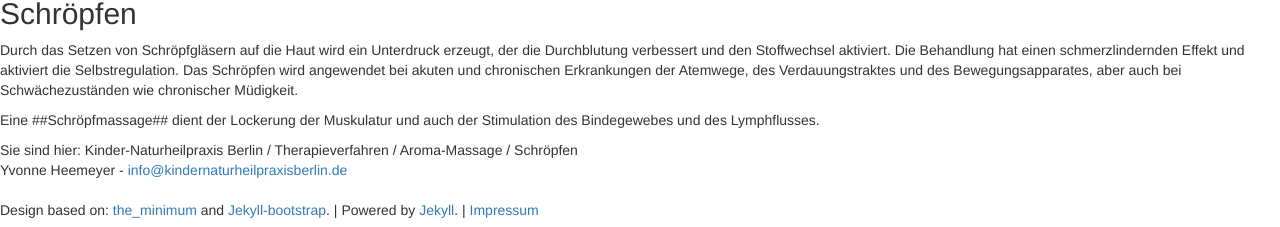
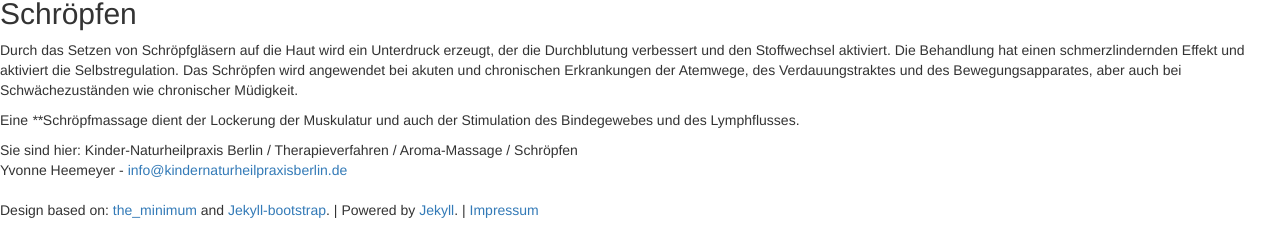
Before and after one commit to heilpraktiker/heilpraktiker.github.io, a Jekyll site: the page built from therapieverfahren/aroma-massage/index.md, in a window 1280 px wide. Shown: the part 772-999 px from the top of the page. Built offline with Jekyll 4.4.1, drawn with Linux system fonts in a browser that asks for light colours; nearby versions of some CDN libraries; comment, search, counter and statistics services are not loaded.

```diff
--- a/therapieverfahren/aroma-massage/index.md
+++ b/therapieverfahren/aroma-massage/index.md
@@ -16,4 +16,4 @@ Lemongrasöl wirkt z. B. bei Müdigkeit, Ántriebsschwäche oder Erschöpfung, e
 ##Schröpfen
 Durch das Setzen von Schröpfgläsern auf die Haut wird ein Unterdruck erzeugt, der die Durchblutung verbessert und den Stoffwechsel aktiviert. Die Behandlung hat einen schmerzlindernden Effekt und aktiviert die Selbstregulation. Das Schröpfen wird angewendet bei akuten und chronischen Erkrankungen der Atemwege, des Verdauungstraktes und des Bewegungsapparates, aber auch bei Schwächezuständen wie chronischer Müdigkeit.
 
-Eine ##Schröpfmassage## dient der Lockerung der Muskulatur und auch der Stimulation des Bindegewebes und des Lymphflusses.
+Eine ****Schröpfmassage dient der Lockerung der Muskulatur und auch der Stimulation des Bindegewebes und des Lymphflusses.
```
